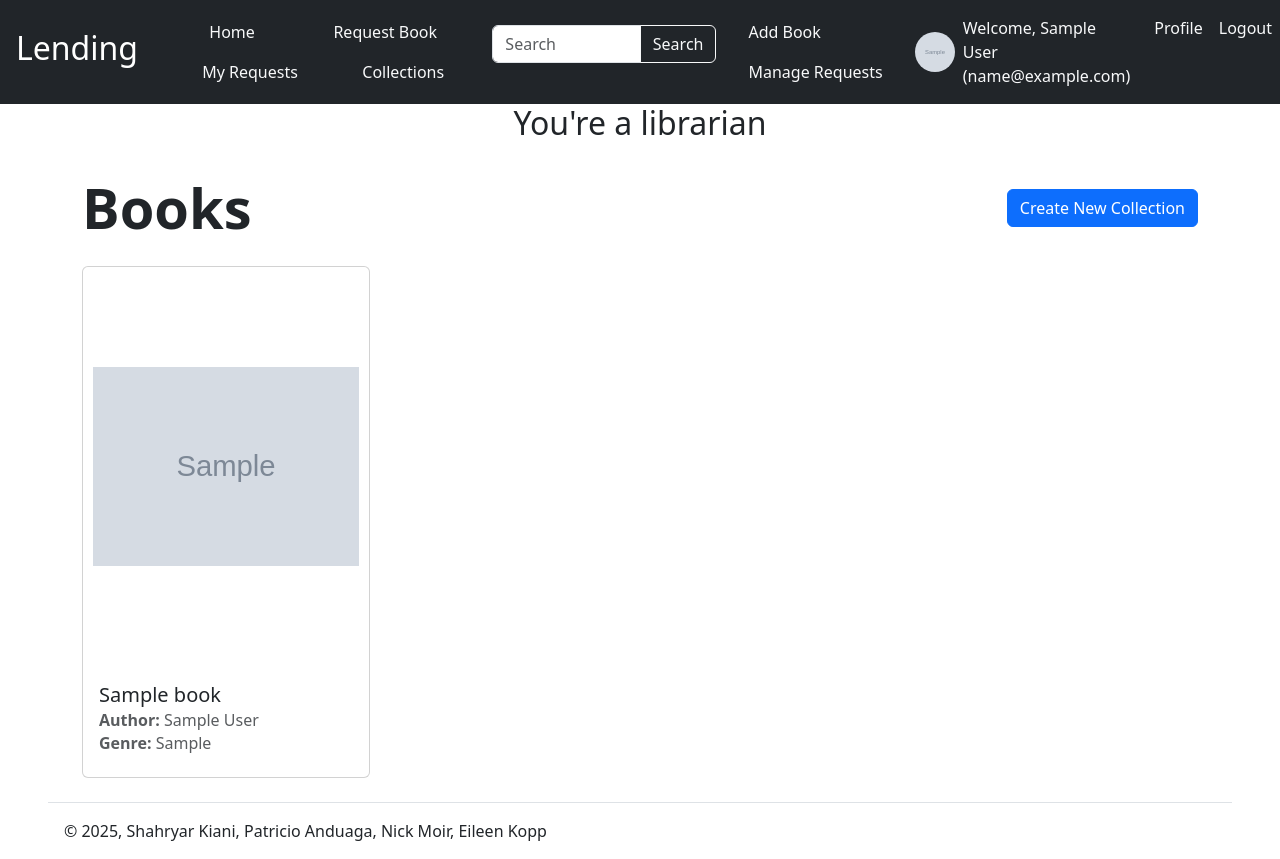
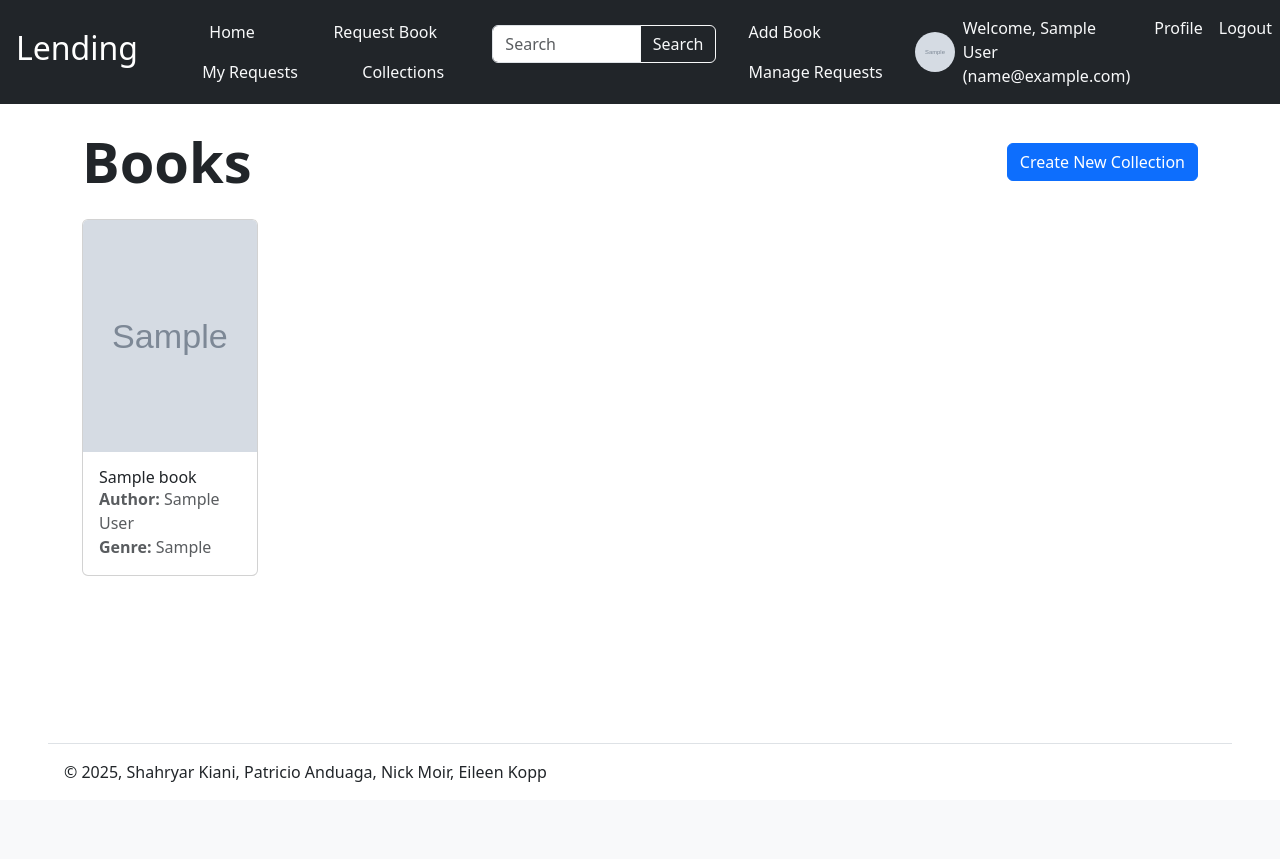
Before and after one commit to eileenkopp/online-library, a Django app: page /lending/ in a window 1280 px wide. After the commit the page ends 782 px from the top, so only its background shows below. Run offline with Django 5.2, Linux system fonts and the light colour scheme; a user stored in the database is signed in; tables that the repository leaves empty hold one stand-in row (values such as "Sample post"); grey boxes marked "Sample" are stand-in pictures; some libraries are stand-ins or nearby versions.

Commit message:
Improve styling

```diff
--- a/lending/templates/lending/book_detail.html
+++ b/lending/templates/lending/book_detail.html
@@ -21,9 +21,9 @@
             <div class="d-flex justify-content-center align-items-center mt-4" style="font-size: clamp(1rem, 2vw, 1.5rem);">
                 <Strong>Status:</Strong>
                 {% if book.in_stock %}
-                    <span class="text-success mx-2">Available</span>
+                    <span class="text-success mx-2">Available ({{ book.total_available }}/{{ book.total_copies }})</span>
                 {% else %}
-                    <span class="text-danger mx-2">No Copies Available</span>
+                    <span class="text-danger mx-2">No Copies Available ({{ book.total_available }}/{{ book.total_copies }})</span>
                 {% endif %}
             </div>
 
--- a/lending/templates/lending/index.html
+++ b/lending/templates/lending/index.html
@@ -3,9 +3,6 @@
 {% load static %}
 
 {% block content %}
-{% if user.is_staff %}
-    <h2>You're a librarian</h2>
-{% endif %}
 <div class="container">
     <div class="row align-items-center mt-4 mb-4">
         <div class="col-8">
@@ -20,28 +17,26 @@
         {% endif %}
     </div>
 
-    <div class="row">
+    <div class="d-flex flex-wrap gap-4 justify-content-start">
         {% for book in book_list %}
-        <div class="col-md-4 mb-4">
-            <a href="{% url 'lending:book_detail' book.id %}" class="text-decoration-none">
-                <div class="card h-100" style="width: 18rem;">
+        <a href="{% url 'lending:book_detail' book.id %}" class="text-decoration-none text-dark">
+            <div class="card" style="width: 11rem;">
                 {% if book.book_cover %}
                     <img src="{{ book.book_cover.url }}" class="card-img-top" alt="{{ book.book_title }}"
-                             style="height: 400px; object-fit: contain; padding: 10px;">
+                         style="aspect-ratio: 3 / 4; object-fit: cover;" class="p-2">
                 {% else %}
                     <div class="card-img-top d-flex justify-content-center align-items-center bg-light"
-                             style="height: 400px;">
-                            <span class="text-muted">No Cover Available</span>
+                         style="aspect-ratio: 3 / 4;" class="p-2">
+                        <span class="text-muted">No Cover</span>
                     </div>
                 {% endif %}
                 <div class="card-body">
-                        <h5 class="card-title text-dark">{{ book.book_title }}</h5>
-                        <h6 class="card-subtitle mb-2 text-muted"><strong>Author:</strong> {{ book.book_author }}</h6>
-                        <h6 class="card-subtitle mb-2 text-muted"><strong>Genre:</strong> {{ book.book_genre }}</h6>
+                    <h6 class="card-title mb-1">{{ book.book_title }}</h6>
+                    <p class="card-subtitle text-muted mb-1"><strong>Author:</strong> {{ book.book_author }}</p>
+                    <p class="card-subtitle text-muted mb-0"><strong>Genre:</strong> {{ book.book_genre }}</p>
                 </div>
             </div>
         </a>
-        </div>
         {% endfor %}
     </div>
 </div>
```
Also changed, not shown: lending/templates/lending/search_view.html (+21 -12 lines). Lines whose indentation alone changed are shown as unchanged.
